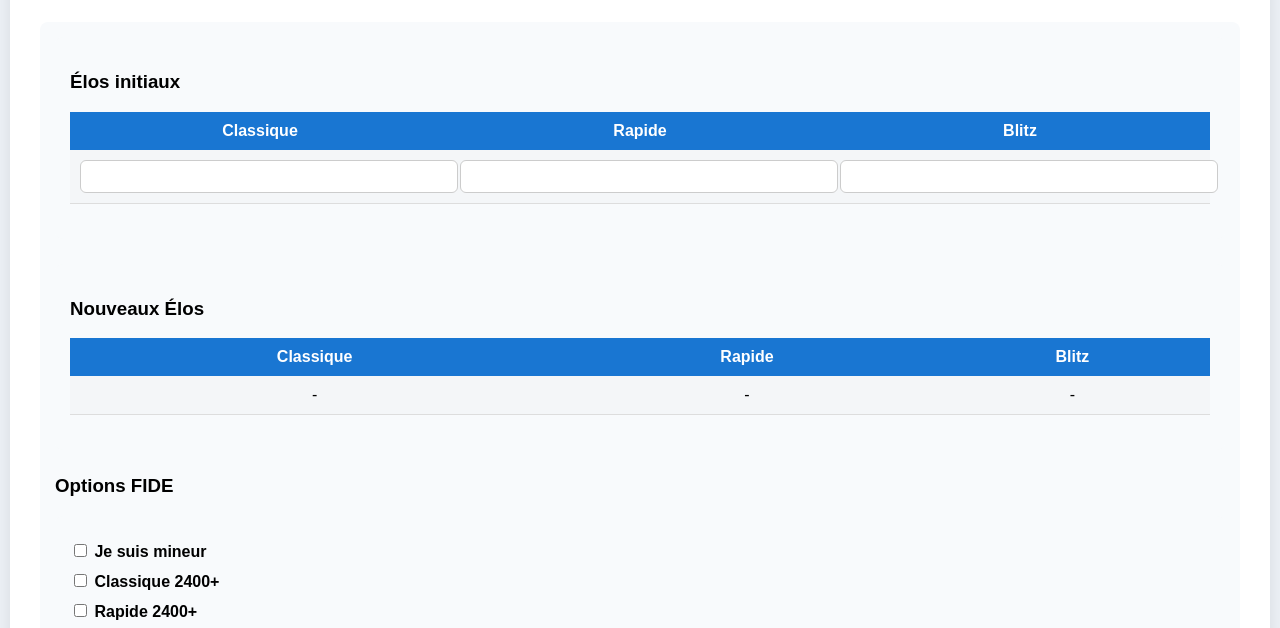
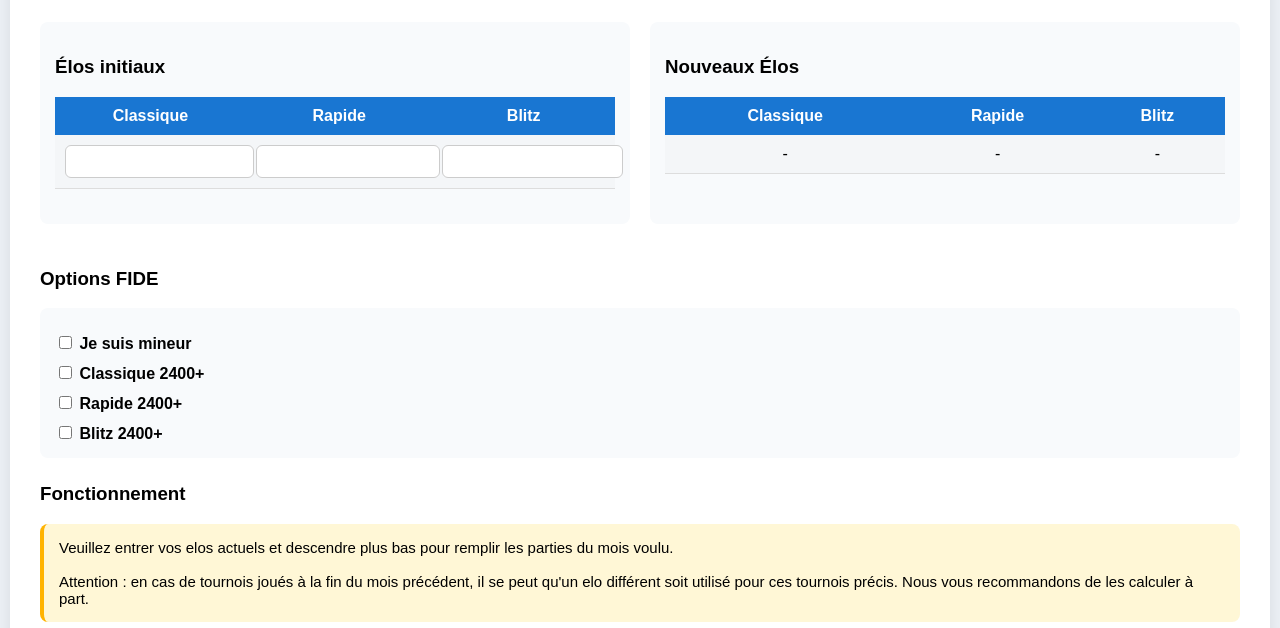
Before and after one commit to salvadorcommelepays/calculatrice_elo, a plain HTML site: page index.html in a window 1280 px wide. Shown: the part 131-759 px from the top of the page. Drawn offline with Linux system fonts and the light colour scheme.

Commit message:
Update index.html

```diff
--- a/index.html
+++ b/index.html
@@ -19,6 +19,16 @@
     .elo-red { color:red; font-weight:bold; }
     button { padding:10px 15px; background:#1976d2; color:white; border:none; border-radius:6px; cursor:pointer; font-size:16px; margin-right:10px; }
     button:hover { background:#0f5cad; }
+    .flex-row {
+    display: flex;
+    justify-content: space-between;
+    gap: 20px;
+}
+
+.elo-box {
+    width: 48%;
+}
+
 </style>
 </head>
 
@@ -26,9 +36,9 @@
 <div class="container">
 
 <h1>Calculatrice Elo FIDE </h1>
+<div class="flex-row">
 
-<div class="section">
-    <div class="section">
+    <div class="section elo-box">
         <h3>Élos initiaux</h3>
         <table>
             <tr><th>Classique</th><th>Rapide</th><th>Blitz</th></tr>
@@ -39,7 +49,8 @@
             </tr>
         </table>
     </div>
-<div class="section">
+
+    <div class="section elo-box">
         <h3>Nouveaux Élos</h3>
         <table>
             <tr><th>Classique</th><th>Rapide</th><th>Blitz</th></tr>
@@ -50,6 +61,9 @@
             </tr>
         </table>
     </div>
+
+</div>
+
 <h3>Options FIDE</h3>
 <div class="section">
     <label><input type="checkbox" id="mineur"> Je suis mineur</label>
```
Lines whose indentation alone changed are shown as unchanged.
